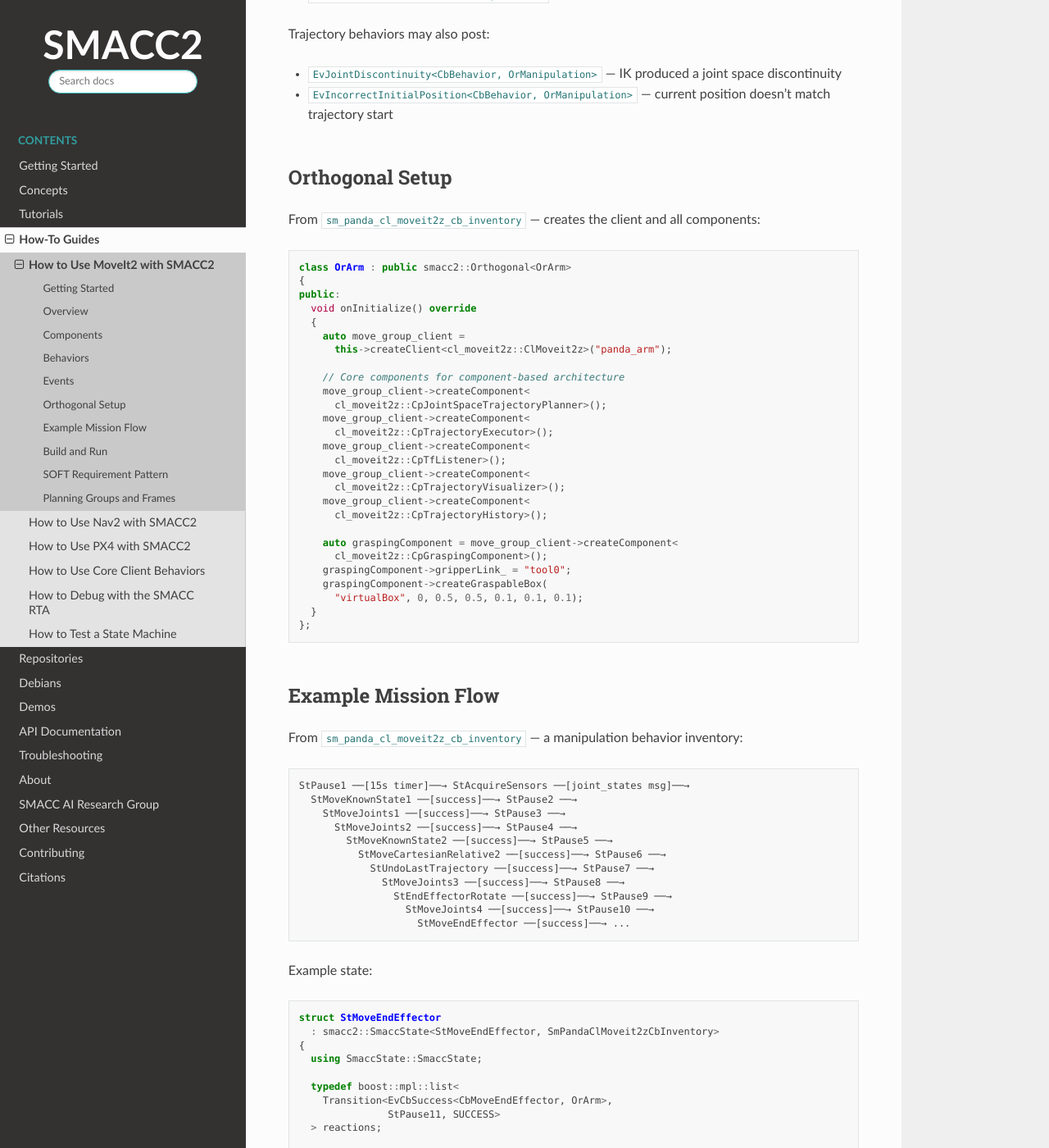
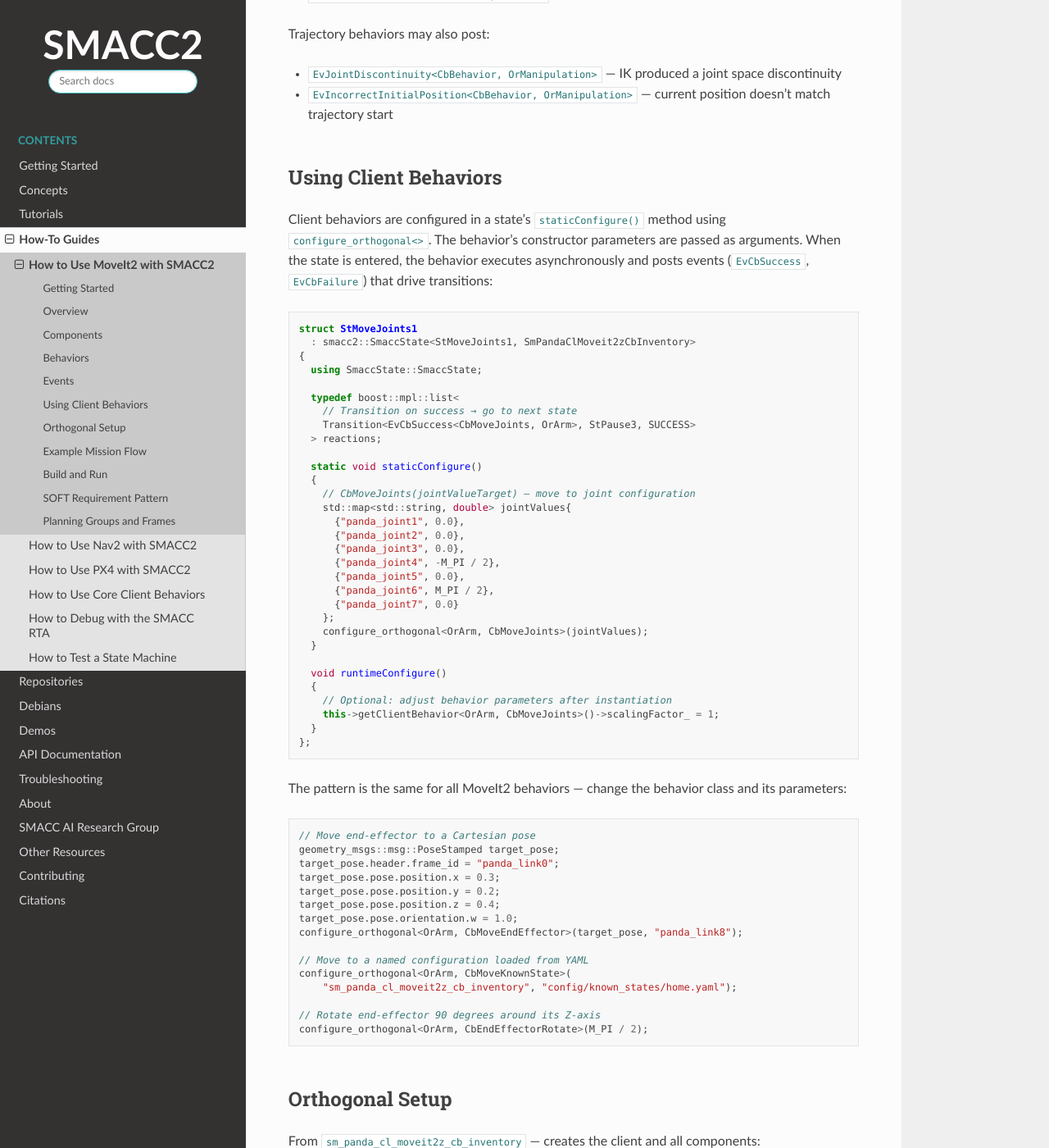
Before and after one commit to robosoft-ai/smacc2_docs, a Sphinx documentation site: the page built from docs/source/how-to/how-to-moveit2.rst, in a window 1280 px wide and 1400 px high, scrolled down 2347 px. Shown: the whole window at 82% size. Built offline with Sphinx 7.4.7 and the Read the Docs theme 3.1.0, drawn with Linux system fonts in a browser that asks for light colours; comment, search, counter and statistics services are not loaded.

Commit message:
Using cbs sections

```diff
--- a/docs/source/how-to/how-to-moveit2.rst
+++ b/docs/source/how-to/how-to-moveit2.rst
@@ -133,6 +133,65 @@
 
 - ``EvJointDiscontinuity<CbBehavior, OrManipulation>`` — IK produced a joint space discontinuity
 - ``EvIncorrectInitialPosition<CbBehavior, OrManipulation>`` — current position doesn't match trajectory start
+
+Using Client Behaviors
+-----------------------
+
+Client behaviors are configured in a state's ``staticConfigure()`` method using ``configure_orthogonal<>``. The behavior's constructor parameters are passed as arguments. When the state is entered, the behavior executes asynchronously and posts events (``EvCbSuccess``, ``EvCbFailure``) that drive transitions:
+
+.. code-block:: c++
+
+   struct StMoveJoints1
+     : smacc2::SmaccState<StMoveJoints1, SmPandaClMoveit2zCbInventory>
+   {
+     using SmaccState::SmaccState;
+
+     typedef boost::mpl::list<
+       // Transition on success → go to next state
+       Transition<EvCbSuccess<CbMoveJoints, OrArm>, StPause3, SUCCESS>
+     > reactions;
+
+     static void staticConfigure()
+     {
+       // CbMoveJoints(jointValueTarget) — move to joint configuration
+       std::map<std::string, double> jointValues{
+         {"panda_joint1", 0.0},
+         {"panda_joint2", 0.0},
+         {"panda_joint3", 0.0},
+         {"panda_joint4", -M_PI / 2},
+         {"panda_joint5", 0.0},
+         {"panda_joint6", M_PI / 2},
+         {"panda_joint7", 0.0}
+       };
+       configure_orthogonal<OrArm, CbMoveJoints>(jointValues);
+     }
+
+     void runtimeConfigure()
+     {
+       // Optional: adjust behavior parameters after instantiation
+       this->getClientBehavior<OrArm, CbMoveJoints>()->scalingFactor_ = 1;
+     }
+   };
+
+The pattern is the same for all MoveIt2 behaviors — change the behavior class and its parameters:
+
+.. code-block:: c++
+
+   // Move end-effector to a Cartesian pose
+   geometry_msgs::msg::PoseStamped target_pose;
+   target_pose.header.frame_id = "panda_link0";
+   target_pose.pose.position.x = 0.3;
+   target_pose.pose.position.y = 0.2;
+   target_pose.pose.position.z = 0.4;
+   target_pose.pose.orientation.w = 1.0;
+   configure_orthogonal<OrArm, CbMoveEndEffector>(target_pose, "panda_link8");
+
+   // Move to a named configuration loaded from YAML
+   configure_orthogonal<OrArm, CbMoveKnownState>(
+       "sm_panda_cl_moveit2z_cb_inventory", "config/known_states/home.yaml");
+
+   // Rotate end-effector 90 degrees around its Z-axis
+   configure_orthogonal<OrArm, CbEndEffectorRotate>(M_PI / 2);
 
 Orthogonal Setup
 -----------------
```
Also changed, not shown: docs/source/how-to/how-to-nav2.rst (+42 -0 lines), docs/source/how-to/how-to-px4.rst (+38 -0 lines).
